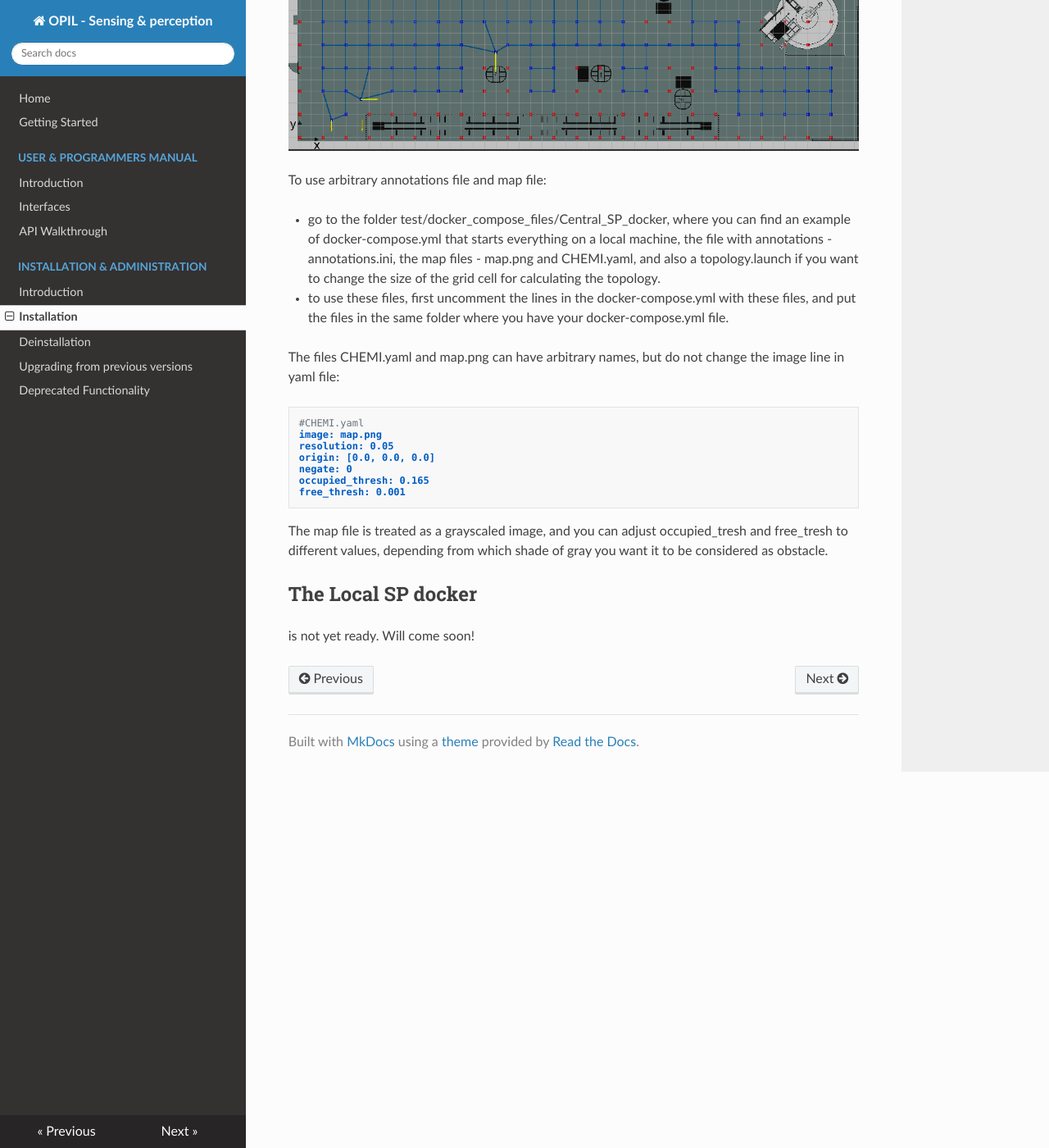
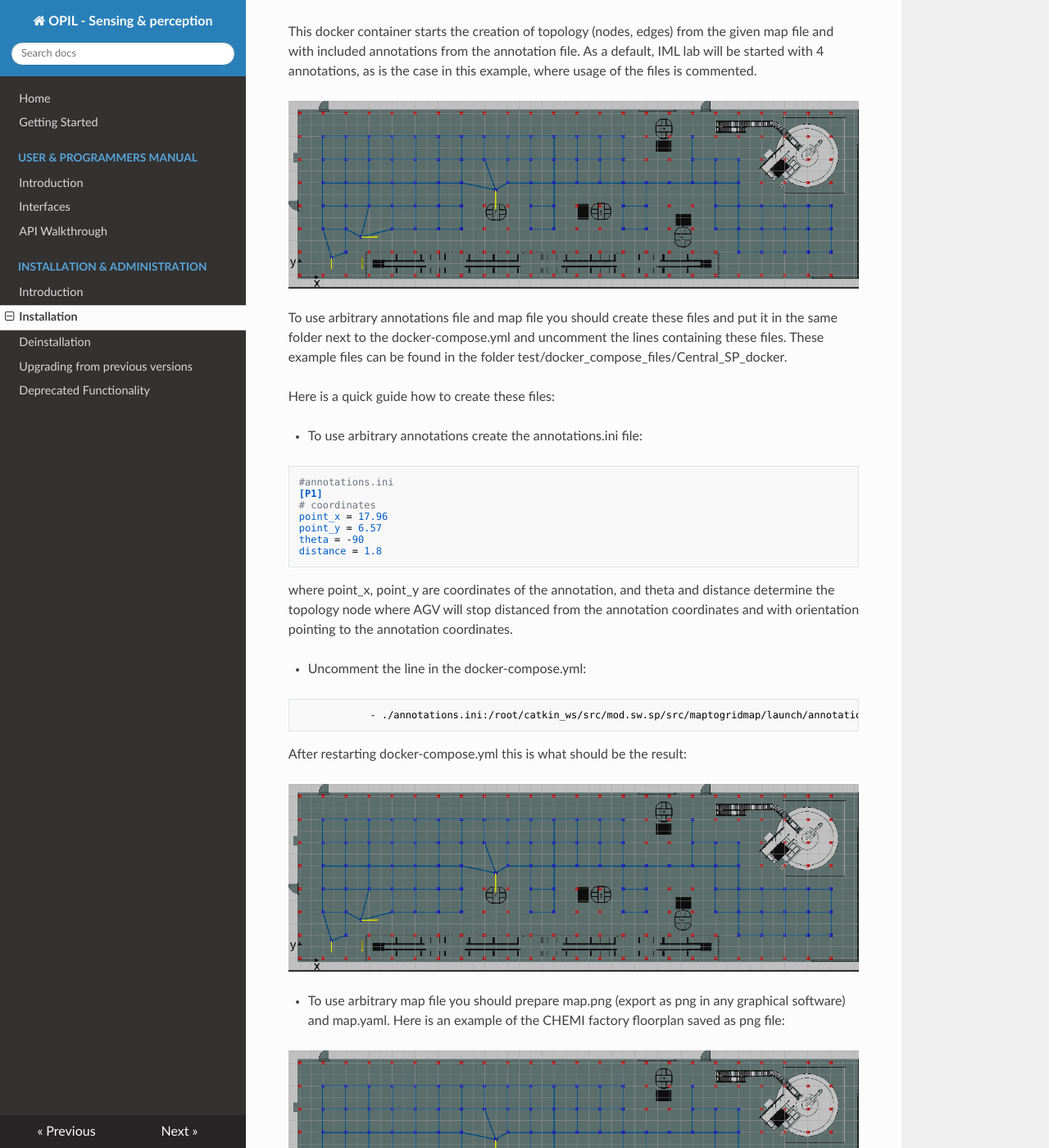
Before and after one commit to ramp-eu/Central_Sensing_and_Perception, an MkDocs documentation site: the page built from doc/docs/install/install.md, in a window 1280 px wide and 1400 px high, scrolled down 2103 px. Shown: the whole window at 82% size. Built offline with MkDocs 1.6.1, drawn with Linux system fonts in a browser that asks for light colours; nearby versions of some CDN libraries; some of the changed text lies outside the part shown.

Commit message:
fixed topology nodes calculation from annotation - found a bug

````diff
--- a/doc/docs/install/install.md
+++ b/doc/docs/install/install.md
@@ -45,19 +45,31 @@ The docker container is located at
 To start a docker file prepare a docker-compose.yml following this example:
 
 ```
+version: "3"
+services:
+    #Context Broker
+    orion:
+        image: fiware/orion
+        ports:
+            - 1026:1026
+        command:
+            -dbhost mongo
+    mongo:
+        restart: always
+        image: mongo:3.4
+        command: --nojournal
 #S&P
     sp:
         restart: always
         image: l4ms/opil.sw.sp:2.0
-#        links:
-#            - orion
         volumes:
             #- path on the host : path inside the container
             - /tmp/.X11-unix:/tmp/.X11-unix:rw
 #            - ./annotations.ini:/root/catkin_ws/src/mod.sw.sp/src/maptogridmap/launch/annotations.ini:ro
-#            - ./CHEMI.yaml:/root/catkin_ws/src/mod.sw.sp/src/maptogridmap/launch/map.yaml:ro
+#            - ./map.yaml:/root/catkin_ws/src/mod.sw.sp/src/maptogridmap/launch/map.yaml:ro
 #            - ./map.png:/root/catkin_ws/src/mod.sw.sp/src/maptogridmap/launch/map.png:ro
 #            - ./topology.launch:/root/catkin_ws/src/mod.sw.sp/src/maptogridmap/launch/topology.launch:ro
+        environment:
             - FIWAREHOST=orion
             - HOST=sp
             - NETINTERFACE=eth0
@@ -86,14 +98,38 @@ This docker container starts the creation of topology (nodes, edges) from the gi
 
 ![IML topology](../img/IMLtopology.png)
 
-To use arbitrary annotations file and map file:
+To use arbitrary annotations file and map file you should create these files and put it in the same folder next to the docker-compose.yml and uncomment the lines containing these files. These example files can be found in the folder test/docker_compose_files/Central_SP_docker.
 
-* go to the folder test/docker_compose_files/Central_SP_docker, where you can find an example of docker-compose.yml that starts everything on a local machine, the file with annotations - annotations.ini, the map files - map.png and CHEMI.yaml, and also a topology.launch if you want to change the size of the grid cell for calculating the topology.
-* to use these files, first uncomment the lines in the docker-compose.yml with these files, and put the files in the same folder where you have your docker-compose.yml file.
+Here is a quick guide how to create these files:
 
-The files CHEMI.yaml and map.png can have arbitrary names, but do not change the image line in yaml file:
+* To use arbitrary annotations create the annotations.ini file:
 ```
-#CHEMI.yaml
+#annotations.ini
+[P1]
+# coordinates
+point_x = 17.96
+point_y = 6.57
+theta = -90
+distance = 1.8
+```
+where point_x, point_y are coordinates of the annotation, and theta and distance determine the topology node where AGV will stop distanced from the annotation coordinates and with orientation pointing to the annotation coordinates.
+
+* Uncomment the line in the docker-compose.yml:
+```
+            - ./annotations.ini:/root/catkin_ws/src/mod.sw.sp/src/maptogridmap/launch/annotations.ini:ro
+```
+After restarting docker-compose.yml this is what should be the result:
+
+![IML topology](../img/IMLtopology.png)
+
+* To use arbitrary map file you should prepare map.png (export as png in any graphical software) and map.yaml. Here is an example of the CHEMI factory floorplan saved as png file:
+
+![IML topology](../img/IMLtopology.png)
+
+It should be a greyscaled image, where dark grey will be considered as obstacle, while light grey as free area.
+
+* To set the dimensions of the map file you need to prepare parameter file map.yaml, where you need to set the resolution of the map, and thresholds for defining what will be considered as obstacle, and what as free area. Here is an example for the CHEMI factory:
+```
 image: map.png
 resolution: 0.05
 origin: [0.0, 0.0, 0.0]
@@ -101,7 +137,44 @@ negate: 0
 occupied_thresh: 0.165
 free_thresh: 0.001
 ```
-The map file is treated as a grayscaled image, and you can adjust occupied_tresh and free_tresh to different values, depending from which shade of gray you want it to be considered as obstacle.
+Here, the line ```image: map.png``` should not be changed ever because on the docker side the name map.png will always be used, while the file names can be arbitrary. The parameter ```resolution: 0.05``` means the size of the pixel of the png file is 0.05 m wide. Adjust the parameters occupied_thresh and free_thresh to different values, depending on which shade of grey should be considered as occupied. In this example, thresholds are quite low, which means almost only white is considered as free area.
+
+* Uncomment the lines in the docker-compose.yml:
+```
+            - ./map.yaml:/root/catkin_ws/src/mod.sw.sp/src/maptogridmap/launch/map.yaml:ro
+            - ./map.png:/root/catkin_ws/src/mod.sw.sp/src/maptogridmap/launch/map.png:ro
+```
+After restarting docker-compose.yml this is what should be the result:
+
+![IML topology](../img/IMLtopology.png)
+
+It can be seen that here the topology nodes are too rare and we are missing some of them in narrow passages. In the following we will change the size of the grid cell to 0.5 m and have dense topology nodes:
+
+* To change the size of the grid cell for calculating the topology prepare topology.launch as follows:
+```
+<launch>
+<node name="map_server" pkg="map_server" type="map_server" args="$(find maptogridmap)/launch/map.yaml" respawn="false" >
+<param name="frame_id" value="/map" />
+</node>
+<node name="rviz" pkg="rviz" type="rviz" args="-d $(find maptogridmap)/singlerobot.rviz" />
+<node name="map2gm" pkg="maptogridmap" type="map2gm" output="screen">
+        <param name="cell_size" type="double" value="0.5" />
+        <param name="annotation_file" textfile="$(find maptogridmap)/launch/annotations.ini" />
+</node>
+    <!-- Run FIROS -->
+    <node name="firos" pkg="firos" type="core.py" />
+</launch>
+```
+where we put the parameter cell_size to 0.5 m.
+
+* Uncomment the line in the docker-compose.yml:
+```
+            - ./topology.launch:/root/catkin_ws/src/mod.sw.sp/src/maptogridmap/launch/topology.launch:ro
+```
+After restarting docker-compose.yml this is what should be the result:
+
+![IML topology](../img/IMLtopology.png)
+
 
 ## The Local SP docker
 
````
Also changed, not shown: 2 other files.
